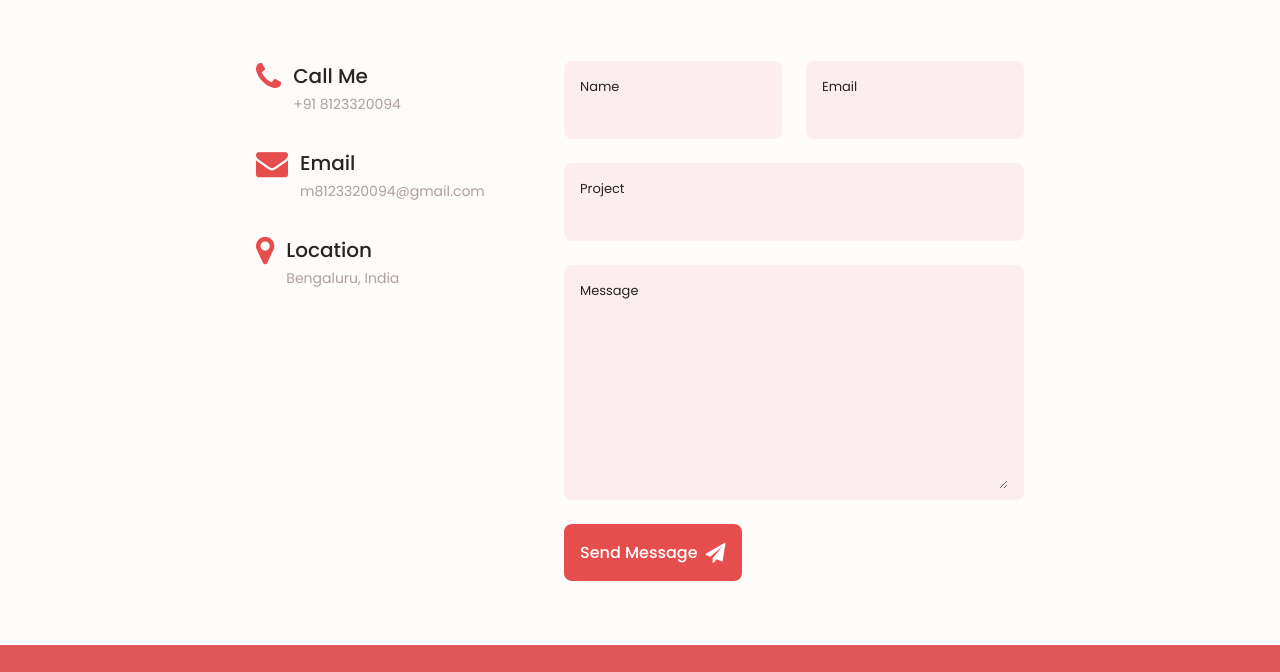
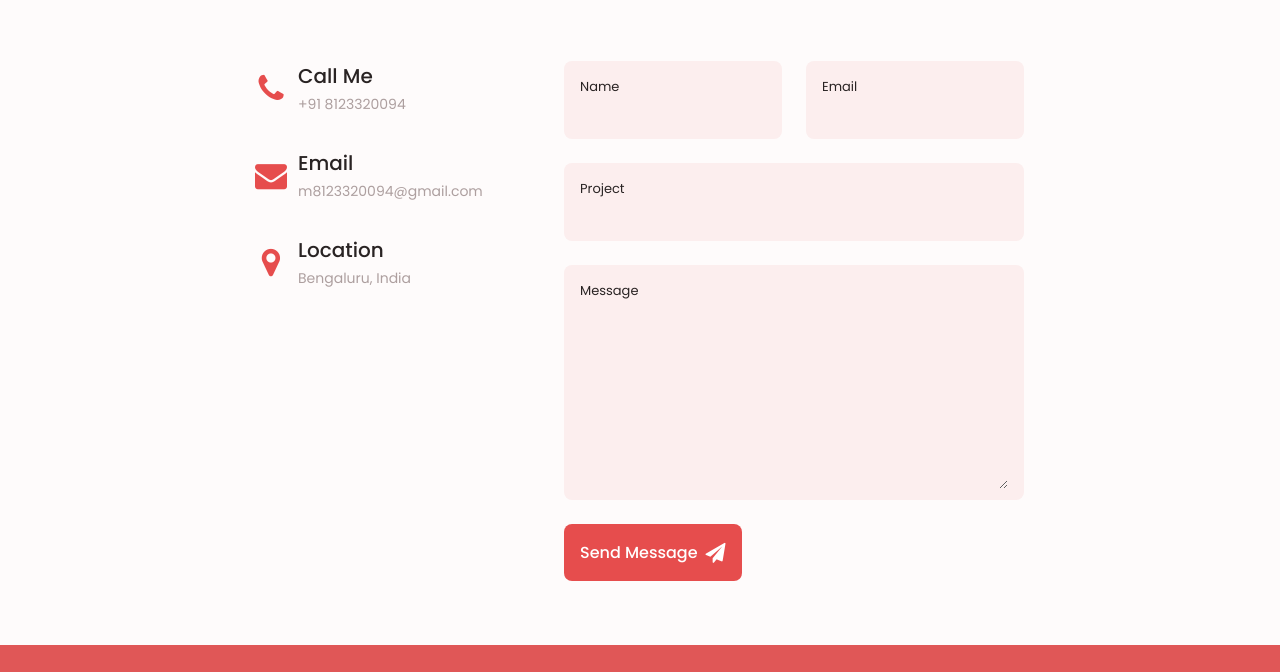
Before and after one commit to mahadev265/mahadev265.github.io, a plain HTML site: page index.html in a window 1280 px wide. Shown: the part 3742-4414 px from the top of the page. Drawn offline with nearby package versions, Linux system fonts and the light colour scheme.

Commit message:
Update styles.css

```diff
--- a/assets/css/styles.css
+++ b/assets/css/styles.css
@@ -810,6 +810,10 @@ header {
   font-size: 2rem;
   color: var(--first-color);
   margin-right: var(--mb-0-75);
+  width: 30px;
+  display: flex;
+  justify-content: center;
+  align-items: center;
 }
 .contact__title {
   font-size: var(--h3-font-size);
```
